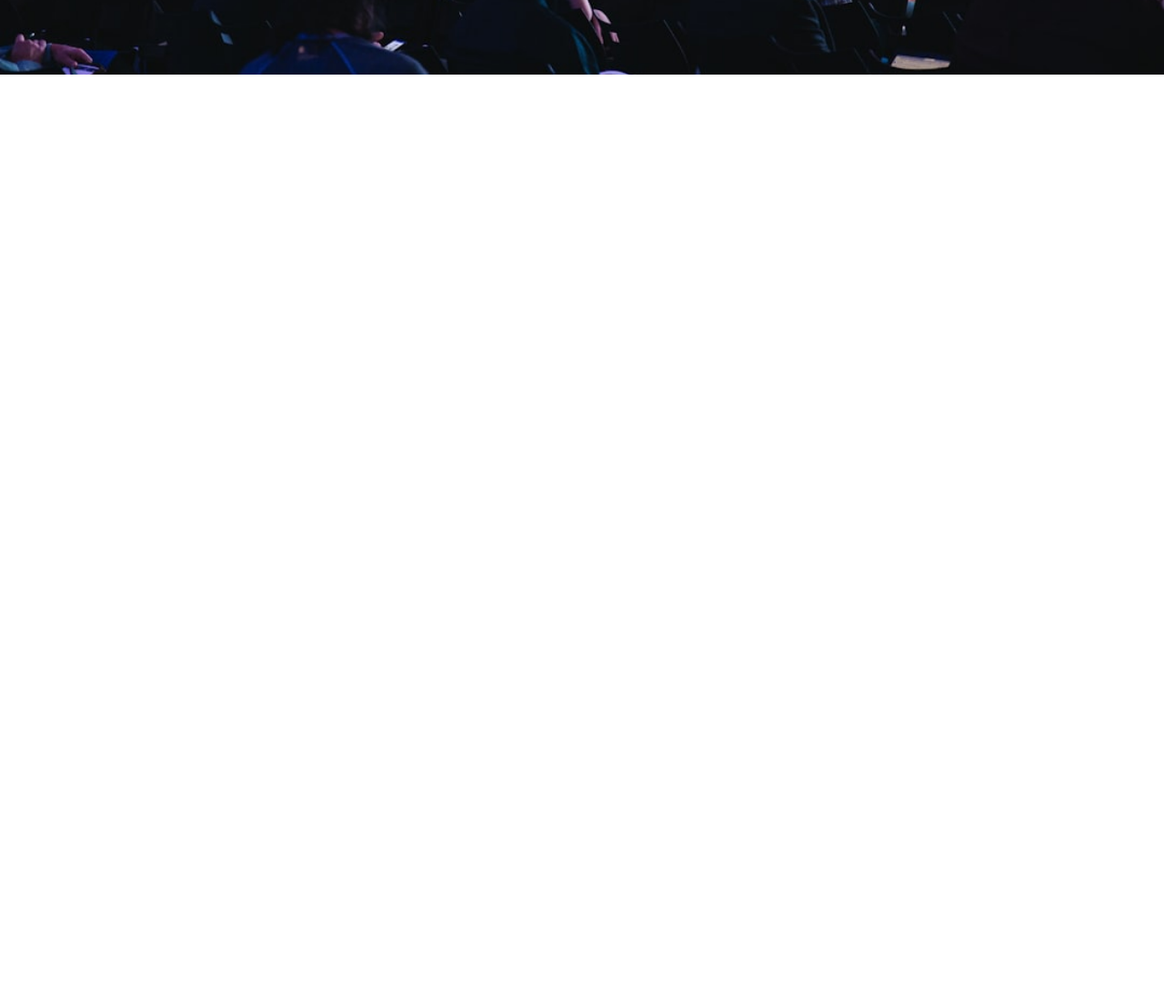
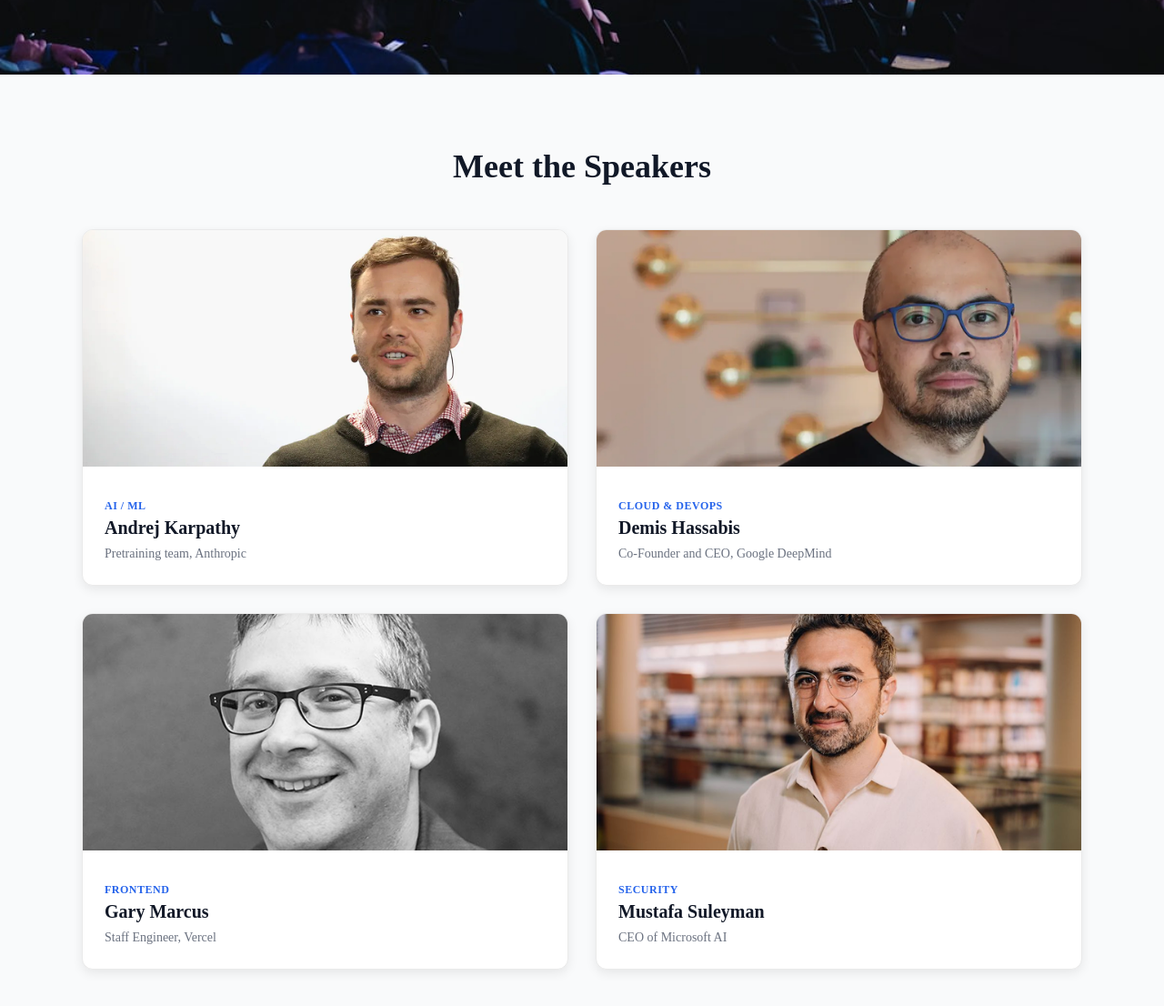
Before and after one commit to jakariyaislamjoha-sssmc/PortFolio-01, a plain HTML site: page index.html in a window 1280 px wide. Shown: the part 502-1608 px from the top of the page at 91% size. Before the commit the page ends 800 px from the top, so only its background shows below. Drawn offline with Linux system fonts and the light colour scheme.

Commit message:
Speakers Identity complete section

```diff
--- a/index.html
+++ b/index.html
@@ -37,5 +37,59 @@
         <button class="hero-register">Register Now</button>
     </div>
 </header>
+
+<section class="speakers">
+
+    <h2 class="title">Meet the Speakers</h2>
+
+    <div class="speakers-main">
+
+        <div class="speakers-items">
+            <img src="images/andrej.png" alt="Andrej Karpathy" class="speaker-images">
+            <div>
+                <p class="textcolor">AI / ML</p>
+                <h3>Andrej Karpathy</h3>
+                <p class="lasttext">Pretraining team, Anthropic</p>
+            </div>
+        </div>
+
+        <div class="speakers-items">
+            <img src="images/demis.png" alt="Demis Hassabis" class="speaker-images">
+            <div>
+                <p class="textcolor">Cloud & DevOps</p>
+                <h3>Demis Hassabis</h3>
+                <p class="lasttext">Co-Founder and CEO, Google DeepMind</p>
+            </div>
+        </div>
+
+        <div class="speakers-items">
+            <img src="images/gary.png" alt="Gary Marcus" class="speaker-images">
+            <div>
+                <p class="textcolor">Frontend</p>
+                <h3>Gary Marcus</h3>
+                <p class="lasttext">Staff Engineer, Vercel</p>
+            </div>
+        </div>
+
+        <div class="speakers-items">
+            <img src="images/mustafa.png" alt="Mustafa Suleyman" class="speaker-images">
+            <div>
+                <p class="textcolor">Security</p>
+                <h3>Mustafa Suleyman</h3>
+                <p class="lasttext">CEO of Microsoft AI</p>
+            </div>
+        </div>
+
+    </div>
+ </section>
+
+
+
+
+
+
+
+
+
   </body>
 </html>
--- a/style.css
+++ b/style.css
@@ -104,3 +104,73 @@ transform: translateY(-40px);
     position: relative;
     top: 60px;
 }
+
+
+.speakers {
+    background-color: #f9fafb;
+    padding: 80px 20px;
+    text-align: center;
+}
+
+.title {
+    font-size: 36px;
+    font-weight: 700;
+    color: #111827;
+    margin-bottom: 48px;
+}
+
+.speakers-main {
+    display: grid;
+ grid-template-columns: repeat(auto-fit, minmax(380px, 1fr));
+    gap: 30px;
+    max-width: 1100px;
+    margin: 0 auto;
+}
+
+.speakers-items {
+    background-color: #ffffff;
+    border: 1px solid #eaeaea;
+    border-radius: 12px;
+    overflow: hidden;
+    text-align: left;
+    box-shadow: 0px 4px 12px rgba(0, 0, 0, 0.08);
+
+}
+
+
+.speakers-items .speaker-images {
+    width: 100%;
+    height: 260px;
+    object-fit: cover;
+    display: block;
+}
+
+.textcolor{
+    color: #2563eb;
+    font-size: 12px;
+    font-weight: 700;
+    text-transform: uppercase;
+    letter-spacing: 0.5px;
+    margin-bottom: 5px;
+    margin-top: 12px;
+
+}
+
+.speakers-items h3 {
+    color: #111827;
+    font-size: 20px;
+    font-weight: 600;
+    margin-bottom: 6px;
+}
+
+
+.lasttext{
+    color: #6b7280;
+    font-size: 14px;
+    line-height: 1.5;
+}
+
+
+.speakers-items div {
+    padding: 24px;
+}
```
